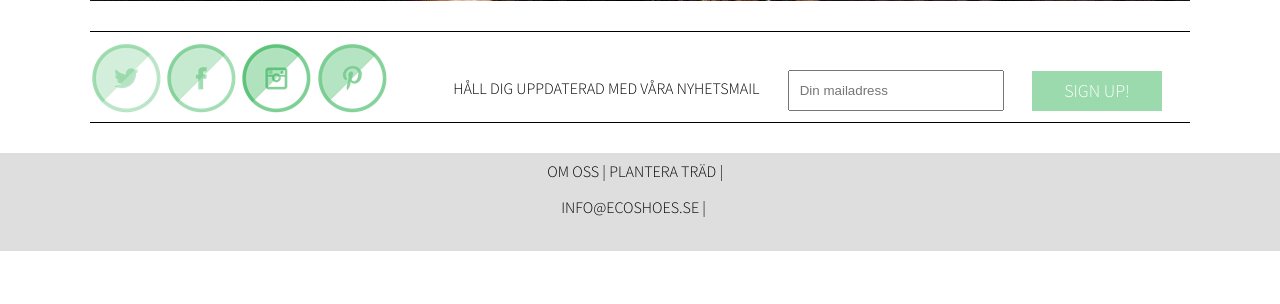
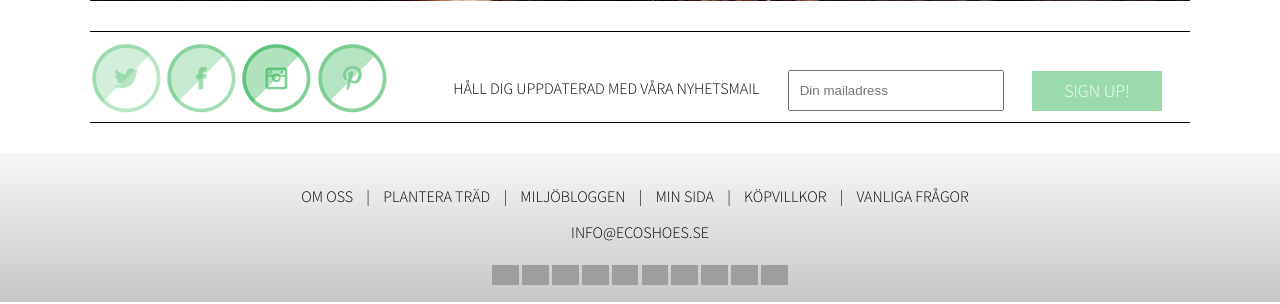
Before and after one commit to jskogh/skolala, a PHP site: page /index.php in a window 1280 px wide; the page is wider, and only the part inside the window is pictured. Shown: the part 1346-1650 px from the top of that part. Before the commit the page ends 1597 px from the top of that part, so only its background shows below. Run offline with PHP 8.4, Linux system fonts and the light colour scheme; some libraries are stand-ins or nearby versions; grey boxes are pictures that could not be loaded.

Commit message:
footer fix

```diff
--- a/css/main.css
+++ b/css/main.css
@@ -320,7 +320,7 @@ ul, li {
 /** FOOTER **/
 
 #footer {
-	background: #dedede ;
+	background: -webkit-linear-gradient(rgba(0,0,0,0.03) 0%, #a7a5a5 170%) ;
 	text-align: center;
 	margin-top: 30px;
 	padding-top: 10px;
@@ -328,17 +328,25 @@ ul, li {
 }
 
 #important_links {
+	margin-top: 25px;
 	padding-bottom: 10px;
 	margin-bottom: 10px;
+}
+
+#important_links li {
+	margin-right: 10px;
 }
 
 #contact_info {
 	padding-bottom: 10px;
 	margin-bottom: 10px;
+
 }
 
-#payments {
-
+#payments img {
+	height: 20px;
+	margin-top: 5px;
+	margin-bottom: 15px;
 }
 
 #copyrights {
--- a/incl/footer.php
+++ b/incl/footer.php
@@ -1,31 +1,40 @@
 			<div id="footer">
 				<div id="important_links">
 					<ul>
-						<li>Om oss  | </li>
-						<li>Plantera träd  | </li>
-						<li></li>
-						<li></li>
-						<li></li>
-
+						<li><a href="about.php"> Om oss </a>  </li>
+						<li> | </li>
+						<li> <a href="philosophy.php">Plantera träd </a> </li>
+						<li> | </li>
+						<li> <a href="blogg.php"> Miljöbloggen </a> </li>
+						<li> | </li>
+						<li> <a href="my_page.php">Min sida </a> </li>
+						<li> | </li>
+						<li> <a href="#"> Köpvillkor </a></li>
+						<li> | </li>
+						<li> <a href="#"> Vanliga Frågor</a></li>
 					</ul>
 				</div>
 
 				<div id="contact_info">
 
 					<ul>
-						<li>info@ecoshoes.se | </li>
-						<li></li>
-						<li></li>
-						<li></li>
-						<li></li>
-
+						<li> <a href="mailto:info@ecoshoes.se"> info@ecoshoes.se </a> </li>
 					</ul>
 
 				</div>
 
 				<div id="payments">
 					<ul class="display_inline">
-						<li> </li>
+					<img src="http://www.junkyard.se/media/wysiwyg//icons_misc/trygg-e-handel-SE.png" alt="">
+					<img src="http://www.junkyard.se/media/wysiwyg/icons_misc/betalalternativ_SE/payment-etc_SE_01.png" alt="">
+					<img src="http://www.junkyard.se/media/wysiwyg/icons_misc/betalalternativ_SE/payment-etc_SE_02.png" alt="">
+					<img src="http://www.junkyard.se/media/wysiwyg/icons_misc/betalalternativ_SE/payment-etc_SE_03.png" alt="">
+					<img src="http://www.junkyard.se/media/wysiwyg/icons_misc/betalalternativ_SE/payment-etc_SE_04.png" alt="">
+					<img src="http://www.junkyard.se/media/wysiwyg/icons_misc/betalalternativ_SE/payment-etc_SE_05.png" alt="">
+					<img src="http://www.junkyard.se/media/wysiwyg/icons_misc/betalalternativ_SE/payment-etc_SE_06.png" alt="">
+					<img src="http://www.junkyard.se/media/wysiwyg/icons_misc/betalalternativ_SE/payment-etc_SE_07.png" alt="">
+					<img src="http://www.junkyard.se/media/wysiwyg/icons_misc/betalalternativ_SE/payment-etc_SE_08.png" alt="">
+					<img src="http://www.junkyard.se/media/wysiwyg//icons_misc/trygg-e-handel-SE.png" alt="">
 					</ul>
 				</div>
 
```
